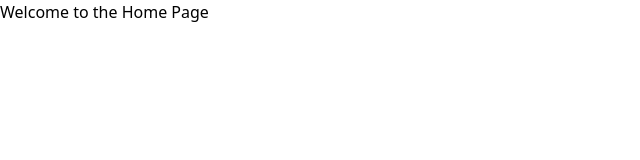
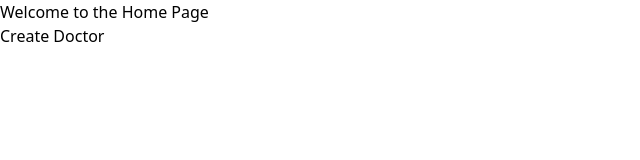
Before and after one commit to Chrysthy/med-app, a Next.js app in the folder med-app/: page /home in a window 1280 px wide. Shown: the top 160 px of the page, without its empty margins (0-640 px from the left). Built offline with nearby package versions, Linux system fonts and the light colour scheme.

Commit message:
Add link to create doctor in page.tsx

```diff
--- a/med-app/src/app/home/page.tsx
+++ b/med-app/src/app/home/page.tsx
@@ -1,10 +1,16 @@
 import React from 'react';
+import Link from 'next/link';
 
 export default function Home() {
 
     return (
         <>
             <h1>Welcome to the Home Page</h1>
+
+            <div>
+                <Link href="/doctor/create">Create Doctor</Link>
+            </div>
+
         </>
     );
 };
```
